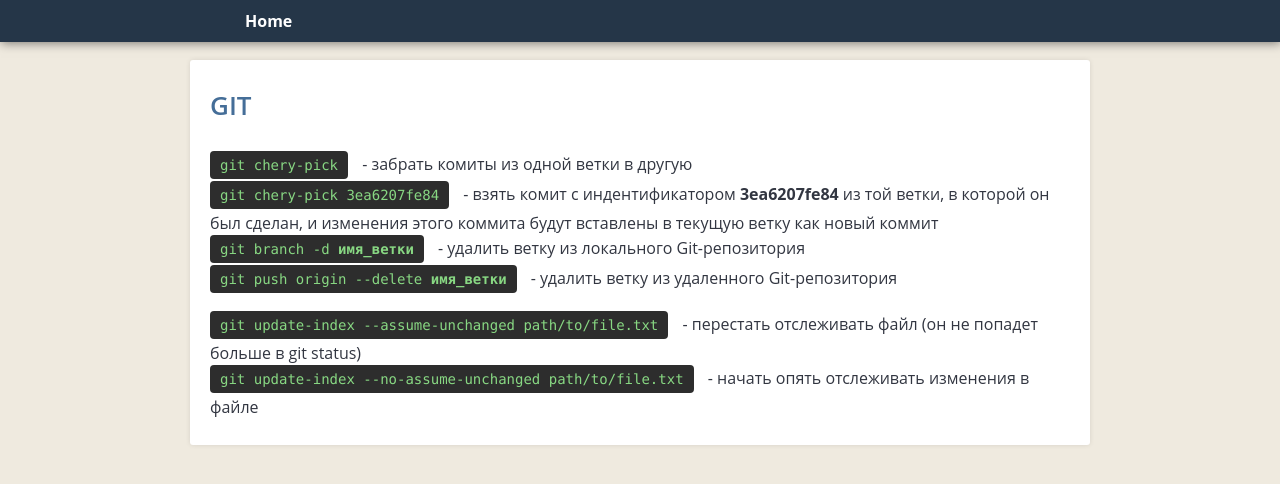
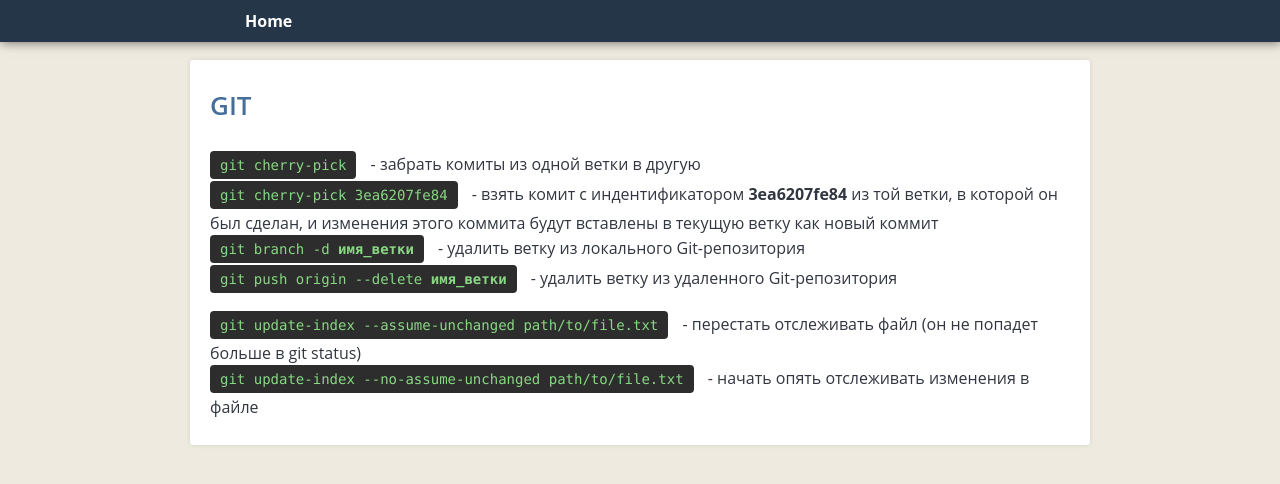
Before and after one commit to al-nkow/outline, a React (Create React App) app: page /git in a window 1280 px wide. Shown: the top 484 px of the page. Built offline with nearby package versions, Linux system fonts and the light colour scheme; the HTML template or start-up script is replaced by a standard one.

Commit message:
cherry-pick

```diff
--- a/src/containers/GitPage.js
+++ b/src/containers/GitPage.js
@@ -11,8 +11,8 @@
       <div>
         <Head>GIT</Head>
         <p>
-          <Code className="mr">git chery-pick</Code> - забрать комиты из одной ветки в другую<br/>
-          <Code className="mr">git chery-pick 3ea6207fe84</Code> - взять комит с индентификатором <b>3ea6207fe84</b> из той
+          <Code className="mr">git cherry-pick</Code> - забрать комиты из одной ветки в другую<br/>
+          <Code className="mr">git cherry-pick 3ea6207fe84</Code> - взять комит с индентификатором <b>3ea6207fe84</b> из той
           ветки, в которой он был сделан, и изменения этого коммита будут вставлены в текущую ветку как новый коммит<br/>
           <Code className="mr">git branch -d <b>имя_ветки</b></Code> - удалить ветку из локального Git-репозитория<br/>
           <Code className="mr">git push origin --delete <b>имя_ветки</b></Code> - удалить ветку из удаленного Git-репозитория<br/>
```
